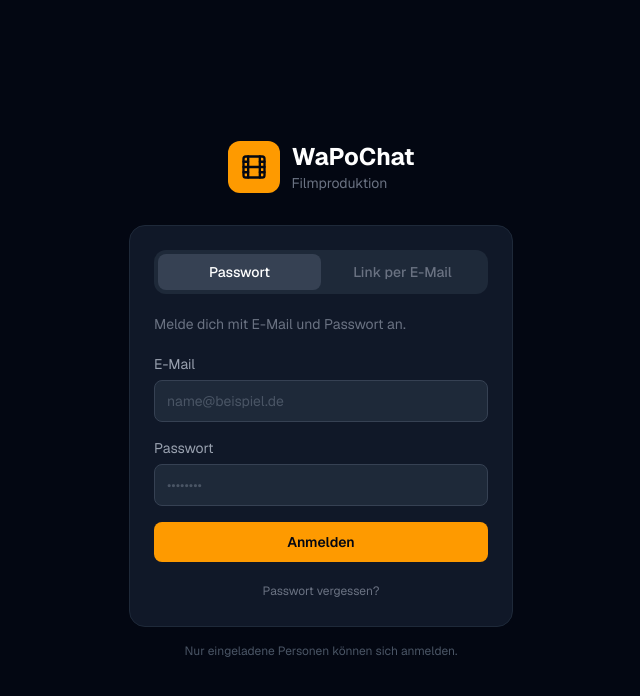
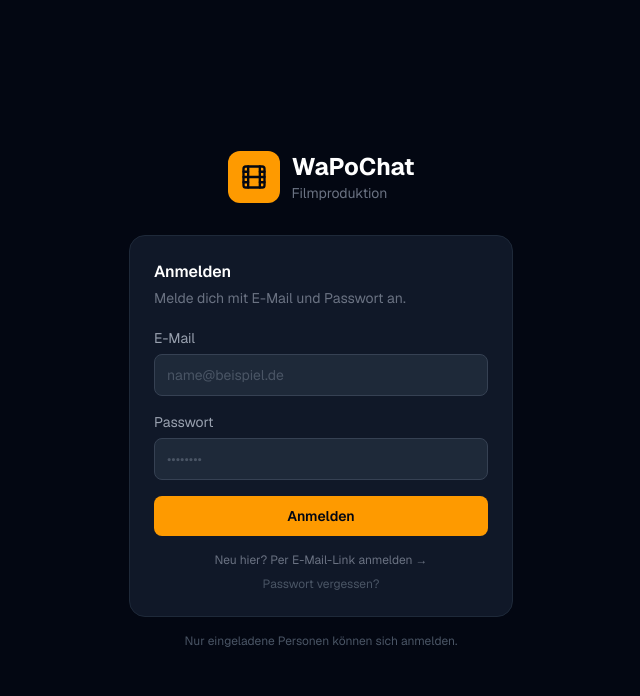
Before and after one commit to nickhain13/wapochat, a Next.js app: page /login in a window 1280 px wide. Shown: the top 696 px of the page, without its empty margins (319-959 px from the left). Built offline with nearby package versions, Linux system fonts and the light colour scheme.

Commit message:
Simplify login page navigation between login, magic link, and password reset

```diff
--- a/src/app/login/page.tsx
+++ b/src/app/login/page.tsx
@@ -7,12 +7,12 @@ import { createClient } from '@/lib/supabase/client'
 import { Film } from 'lucide-react'
 import { useRouter } from 'next/navigation'
 
-type Mode = 'password' | 'magic' | 'reset'
+type Mode = 'login' | 'magic' | 'reset'
 
 export default function LoginPage() {
   const [email, setEmail] = useState('')
   const [password, setPassword] = useState('')
-  const [mode, setMode] = useState<Mode>('password')
+  const [mode, setMode] = useState<Mode>('login')
   const [sent, setSent] = useState(false)
   const [loading, setLoading] = useState(false)
   const [error, setError] = useState('')
@@ -30,7 +30,7 @@ export default function LoginPage() {
     setError('')
     const supabase = createClient()
 
-    if (mode === 'password') {
+    if (mode === 'login') {
       const { error } = await supabase.auth.signInWithPassword({ email, password })
       if (error) {
         setError('E-Mail oder Passwort falsch.')
@@ -38,20 +38,13 @@ export default function LoginPage() {
         router.push('/')
         router.refresh()
       }
-    } else if (mode === 'magic') {
-      const { error } = await supabase.auth.signInWithOtp({
-        email,
-        options: { emailRedirectTo: `${window.location.origin}/auth/callback` },
-      })
-      if (error) {
-        setError('Fehler beim Senden. Bitte versuche es erneut.')
     } else {
-        setSent(true)
-      }
-    } else {
-      const { error } = await supabase.auth.resetPasswordForEmail(email, {
-        redirectTo: `${window.location.origin}/auth/callback?next=/set-password`,
-      })
+      const redirectTo = mode === 'reset'
+        ? `${window.location.origin}/auth/callback?next=/set-password`
+        : `${window.location.origin}/auth/callback`
+      const { error } = mode === 'reset'
+        ? await supabase.auth.resetPasswordForEmail(email, { redirectTo })
+        : await supabase.auth.signInWithOtp({ email, options: { emailRedirectTo: redirectTo } })
       if (error) {
         setError('Fehler beim Senden. Bitte versuche es erneut.')
       } else {
@@ -59,6 +52,22 @@ export default function LoginPage() {
       }
     }
     setLoading(false)
+  }
+
+  const titles: Record<Mode, string> = {
+    login: 'Anmelden',
+    magic: 'Link per E-Mail',
+    reset: 'Passwort zurücksetzen',
+  }
+  const subtitles: Record<Mode, string> = {
+    login: 'Melde dich mit E-Mail und Passwort an.',
+    magic: 'Wir schicken dir einen Anmeldelink — kein Passwort nötig.',
+    reset: 'Du bekommst einen Reset-Link per E-Mail.',
+  }
+  const buttonLabels: Record<Mode, string> = {
+    login: 'Anmelden',
+    magic: 'Link senden',
+    reset: 'Reset-Link senden',
   }
 
   return (
@@ -83,51 +92,16 @@ export default function LoginPage() {
                 Schau in dein Postfach bei <span className="text-amber-400">{email}</span> und klicke auf den Link.
               </p>
               <button
-                onClick={() => switchMode('password')}
+                onClick={() => switchMode('login')}
                 className="mt-4 text-amber-400 text-sm hover:text-amber-300 transition-colors"
               >
-                Zurück zur Anmeldung
+                ← Zurück zur Anmeldung
               </button>
             </div>
           ) : (
-            <>
-              {/* Tabs */}
-              {mode !== 'reset' && (
-                <div className="flex bg-gray-800 rounded-xl p-1 mb-5">
-                  <button
-                    type="button"
-                    onClick={() => switchMode('password')}
-                    className={`flex-1 py-2 text-sm font-medium rounded-lg transition-colors ${
-                      mode === 'password'
-                        ? 'bg-gray-700 text-white'
-                        : 'text-gray-500 hover:text-gray-300'
-                    }`}
-                  >
-                    Passwort
-                  </button>
-                  <button
-                    type="button"
-                    onClick={() => switchMode('magic')}
-                    className={`flex-1 py-2 text-sm font-medium rounded-lg transition-colors ${
-                      mode === 'magic'
-                        ? 'bg-gray-700 text-white'
-                        : 'text-gray-500 hover:text-gray-300'
-                    }`}
-                  >
-                    Link per E-Mail
-                  </button>
-                </div>
-              )}
-
             <form onSubmit={handleSubmit}>
-                {mode === 'reset' && (
-                  <h2 className="text-white font-semibold mb-1">Passwort zurücksetzen</h2>
-                )}
-                <p className="text-gray-500 text-sm mb-5">
-                  {mode === 'password' && 'Melde dich mit E-Mail und Passwort an.'}
-                  {mode === 'magic' && 'Wir schicken dir einen Anmeldelink per E-Mail.'}
-                  {mode === 'reset' && 'Du bekommst einen Reset-Link per E-Mail.'}
-                </p>
+              <h2 className="text-white font-semibold mb-1">{titles[mode]}</h2>
+              <p className="text-gray-500 text-sm mb-5">{subtitles[mode]}</p>
 
               <label className="block text-gray-400 text-sm mb-1.5">E-Mail</label>
               <input
@@ -140,7 +114,7 @@ export default function LoginPage() {
                 className="w-full bg-gray-800 border border-gray-700 text-white rounded-lg px-3 py-2.5 text-sm mb-4 outline-none focus:border-amber-500 transition-colors placeholder:text-gray-600"
               />
 
-                {mode === 'password' && (
+              {mode === 'login' && (
                 <div>
                   <label className="block text-gray-400 text-sm mb-1.5">Passwort</label>
                   <input
@@ -162,31 +136,37 @@ export default function LoginPage() {
                 disabled={loading}
                 className="w-full bg-amber-500 hover:bg-amber-400 disabled:opacity-50 text-gray-950 font-semibold rounded-lg py-2.5 text-sm transition-colors"
               >
-                  {loading ? 'Bitte warten...' : mode === 'password' ? 'Anmelden' : 'Link senden'}
+                {loading ? 'Bitte warten...' : buttonLabels[mode]}
               </button>
 
-                <div className="text-center mt-4">
-                  {mode === 'password' && (
-                    <button
-                      type="button"
-                      onClick={() => switchMode('reset')}
-                      className="text-gray-500 hover:text-gray-400 text-xs transition-colors"
-                    >
+              {/* Navigation */}
+              <div className="flex flex-col items-center gap-2 mt-4">
+                {mode === 'login' && (
+                  <>
+                    <button type="button" onClick={() => switchMode('magic')}
+                      className="text-gray-500 hover:text-gray-300 text-xs transition-colors">
+                      Neu hier? Per E-Mail-Link anmelden →
+                    </button>
+                    <button type="button" onClick={() => switchMode('reset')}
+                      className="text-gray-600 hover:text-gray-400 text-xs transition-colors">
                       Passwort vergessen?
+                    </button>
+                  </>
+                )}
+                {mode === 'magic' && (
+                  <button type="button" onClick={() => switchMode('login')}
+                    className="text-gray-500 hover:text-gray-300 text-xs transition-colors">
+                    ← Bereits registriert? Anmelden
                   </button>
                 )}
                 {mode === 'reset' && (
-                    <button
-                      type="button"
-                      onClick={() => switchMode('password')}
-                      className="text-gray-500 hover:text-gray-400 text-xs transition-colors"
-                    >
-                      Zurück zur Anmeldung
+                  <button type="button" onClick={() => switchMode('login')}
+                    className="text-gray-500 hover:text-gray-300 text-xs transition-colors">
+                    ← Zurück zur Anmeldung
                   </button>
                 )}
               </div>
             </form>
-            </>
           )}
         </div>
 
```
Lines whose indentation alone changed are shown as unchanged.
